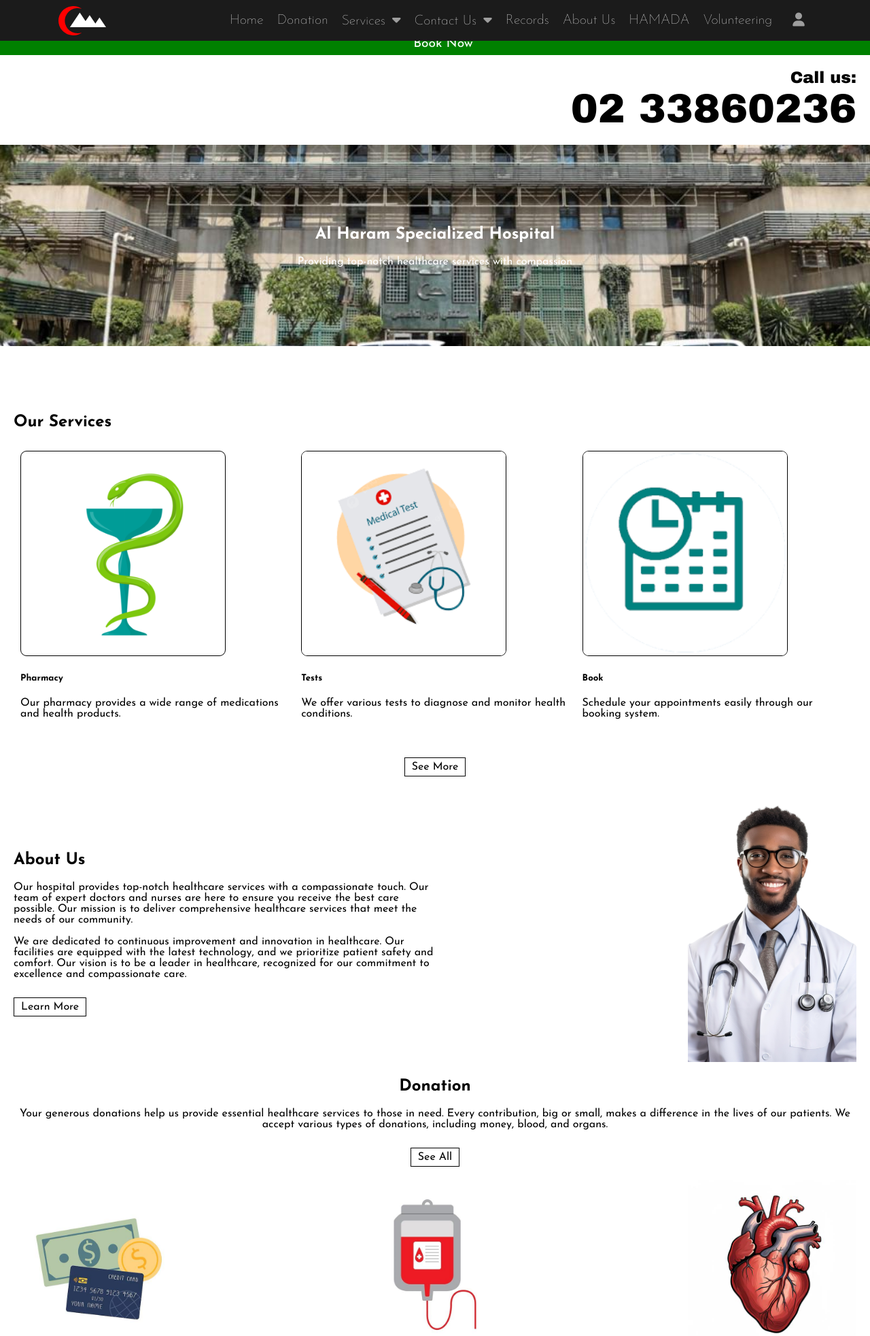
After one commit to EyadMohamed919/Al-Haram-Specialized-Hospital, a PHP site: page /contactUs/index.php in a window 1280 px wide. The commit adds this page. Shown: the top 1965 px of the page at 68% size. Run offline with PHP 8.4, Linux system fonts and the light colour scheme; some libraries are stand-ins or nearby versions.

Commit message:
updated index.php

```diff
--- /dev/null
+++ b/contactUs/index.php
@@ -0,0 +1,252 @@
+<!DOCTYPE html>
+<html lang="en">
+<head>
+    <meta charset="UTF-8">
+    <link rel='preconnect' href='https://fonts.googleapis.com'>
+    <link rel='preconnect' href='https://fonts.gstatic.com' crossorigin>
+    <link href='https://fonts.googleapis.com/css2?family=Josefin+Sans:ital,wght@0,100..700;1,100..700&family=Montserrat:ital,wght@0,100..900;1,100..900&display=swap' rel='stylesheet'>
+    <script src='https://kit.fontawesome.com/c19e8a164c.js' crossorigin='anonymous'></script>
+    <link rel='stylesheet' href='../CSS Sheets/aboutNavStyle.css'>
+    <link rel='stylesheet' href='../CSS Sheets/aboutAwardStyle.css'>
+    <meta name="viewport" content="width=device-width, initial-scale=1.0">
+    <meta name="description" content="This is the official website for Al-Haram specialized hospital. (not really this was created by some college students as a project)">
+    <meta name="keywords" content="Al-Haram Specialized Hospital, Al Haram Specialized Hospital, Alharam Specialized Hospital, Al-Hram Specialized Hospital, Al Harm Specialized Hospital, Al-Harem Specialized Hospital, El Haram Specialized Hospital, Alharam Specialised Hospital, Alharam Specailized Hospital, Al-Harram Specialized Hospital, Alhram Specialized Hospital, Al-Heran Specialized Hospital, Alharem Specialized Hospital, Alharan Specialized Hospital, Al-Haram Specalized Hospital, Al Haram Specelized Hospitel, Alharam Specialezed Hospial, Alharan Speshalized Hosptial, El-Haram Specialized Hosptl, Al-Hram Specialised Hospitl, Al-Harem Spechalised Hospitale, El Haram Specailized Hosptel, Alhram Specialised Hosbital, Alharem Specialzed Hosbitel, Al-Haram Specialty Hospital, Alharam Medical Hospital, Al Haram Medical Centre, Specialized Al-Haram Hospital, Al-Haram Hospital Cairo">
+    <title>Al Haram Hospital Homepage</title>
+    <link rel="icon" type="image/x-icon" href="../CSS Sheets/Images/AboutUsImages/favicon.svg">
+    <meta property="og:title" content="Al-Haram Specialized Hospital">
+    <meta property="og:description" content="Al-Haram Specialized Hospital site (Unofficial)">
+    <meta property="og:image" content="../CSS Sheets/Images/AboutUsImages/favicon.svg">
+    <style>
+        .hero {
+            background: url(../CSS/Sheets/Images/Home-ContactImages/hospitalBuild.jpeg) no-repeat center center;
+            background-size: cover;
+            background-position: 0 -400px;
+            color: white;
+            padding: 100px 0;
+            text-align: center;
+        }
+        .service-item img {
+            height: 300px;
+            width: 300px;
+            object-fit: cover;
+            border: 1px solid black;
+        }
+        .phone-number {
+            text-align: right;
+            padding: 20px;
+            font-size: 1.5em;
+            background-color: white;
+            color: black;
+            font-family: 'Arial Black', sans-serif;
+        }
+        .phone-number .big-number {
+            font-size: 2.5em;
+            color: black;
+        }
+        .book-now {
+            border: 2px solid green;
+            background-color: green;
+            color: white;
+            text-align: center;
+            padding: 5px 10px;
+            font-size: 1.2em;
+            display: inline-block;
+            margin: 0 auto;
+            margin-top: 3rem;
+            display: inline;
+            width: 100%;
+        }
+        .services-section {
+            border: 1px solid black;
+            padding: 20px;
+            margin-top: 10px;
+        }
+        .service-item {
+            margin-bottom: 20px;
+        }
+        .see-more, .learn-more, .see-all {
+            display: inline-block;
+            margin-top: 10px;
+            padding: 5px 10px;
+            border: 1px solid black;
+            color: black;
+            text-decoration: none;
+            margin-left: auto;
+            margin-right: auto;
+        }
+        .about-us {
+            display: flex;
+            justify-content: space-between;
+            align-items: center;
+            margin-top: 20px;
+        }
+        .about-us .about-text {
+            width: 50%;
+        }
+        .about-us .about-image {
+            width: 50%;
+        }
+        .about-us .about-image img {
+            width: 100%;
+            height: 400px;
+            object-fit: cover;
+        }
+        .donation-section, .volunteering-section {
+            text-align: center;
+            margin-top: 20px;
+        }
+        .donation-section .donation-images, .volunteering-section .volunteering-images {
+            display: flex;
+            justify-content: space-between;
+            margin-top: 20px;
+        }
+        .donation-section .donation-images div, .volunteering-section .volunteering-images div {
+            width: 30%;
+        }
+        .donation-section .donation-images img, .volunteering-section .volunteering-images img {
+            width: 100%;
+            height: auto;
+        }
+        .donation-section .donation-images p, .volunteering-section .volunteering-images p {
+            margin-top: 10px;
+            text-align: center;
+        }
+        .visit-section {
+            background-color: grey;
+            padding: 20px;
+            color: white;
+        }
+        .visit-section h2 {
+            font-size: 2em;
+            font-weight: bold;
+        }
+        .Money {
+            color: greenyellow;
+            font-size: 30px;
+            font-weight: bold;
+        }
+        .Blood{
+            color: red;
+            font-size: 30px;
+            font-weight: bold;
+        }
+        .Organs{
+            color: orange;
+            font-size: 30px;
+            font-weight: bold;
+        }
+        #body {
+            padding: 20px;
+        }
+    </style>
+</head>
+<body>
+    <div class="book-now">
+        <center>
+            <a href="#" style="color: white; text-decoration: none;">Book Now</a>
+        </center>
+    </div>
+    <div class="phone-number">
+        Call us: <br>
+        <span class="big-number">02 33860236</span>
+    </div>
+    <?php
+        include_once("../repeated.php");
+        navBar();
+    ?>
+    <div style="background: url('../CSS Sheets/Images/Home-ContactImages/hospitalBuild.jpeg') no-repeat center center; background-size: cover; background-position: 0 -400px; color: white; padding: 100px 0; text-align: center;">
+        <h2>Al Haram Specialized Hospital</h2>
+        <p>Providing top-notch healthcare services with compassion</p>
+    </div>
+    <section id="body">
+        <div style="margin-top: 5rem;">
+            <div style="width: 100%;">
+                <h2>Our Services</h2>
+            </div>
+            <div style="width: 33.33%; float: left; padding: 10px; box-sizing: border-box; margin-bottom: 20px;">
+                <a href="#"><img src="../CSS Sheets/Images/Home-ContactImages/pngtree-pharmacy-snake-medical-bowl-png-image_6534987.png" alt="Pharmacy" style="height: 300px; border-radius: 9px; width: 300px; object-fit: cover; border: 1px solid black;"></a>
+                <h5>Pharmacy</h5>
+                <p>Our pharmacy provides a wide range of medications and health products.</p>
+            </div>
+            <div style="width: 33.33%; float: left; padding: 10px; box-sizing: border-box; margin-bottom: 20px;">
+                <a href="#"><img src="../CSS Sheets/Images/Home-ContactImages/test.png" alt="Tests" style="height: 300px; width: 300px; object-fit: cover; border-radius: 9px; border: 1px solid black;"></a>
+                <h5>Tests</h5>
+                <p>We offer various tests to diagnose and monitor health conditions.</p>
+            </div>
+            <div style="width: 33.33%; float: left; padding: 10px; box-sizing: border-box; margin-bottom: 20px;">
+                <a href="#"><img src="../CSS Sheets/Images/Home-ContactImages/book.png" alt="Book" style="height: 300px; width: 300px; border-radius: 9px; object-fit: cover; border: 1px solid black;"></a>
+                <h5>Book</h5>
+                <p>Schedule your appointments easily through our booking system.</p>
+            </div>
+        </div>
+        <div style="clear: both; text-align: center; margin-top: 2rem;">
+            <a href="#" style="display: inline-block; margin-top: 10px; padding: 5px 10px; border: 1px solid black; color: black; text-decoration: none; margin-left: auto; margin-right: auto;">See More</a>
+        </div>
+        <div style="display: flex; justify-content: space-between; align-items: center; margin-top: 20px;">
+            <div style="width: 50%;">
+                <h2>About Us</h2>
+                <p>Our hospital provides top-notch healthcare services with a compassionate touch. Our team of expert doctors and nurses are here to ensure you receive the best care possible. Our mission is to deliver comprehensive healthcare services that meet the needs of our community.</p>
+                <p>We are dedicated to continuous improvement and innovation in healthcare. Our facilities are equipped with the latest technology, and we prioritize patient safety and comfort. Our vision is to be a leader in healthcare, recognized for our commitment to excellence and compassionate care.</p>
+                <a href="#" style="display: inline-block; margin-top: 10px; padding: 5px 10px; border: 1px solid black; color: black; text-decoration: none; margin-left: auto; margin-right: auto;">Learn More</a>
+            </div>
+            <div style="width: 20%;">
+                <img src="../CSS Sheets/Images/Home-ContactImages/about us.png" alt="About Us Image" style="width: 100%; height: 400px; object-fit: cover;">
+            </div>
+        </div>
+        <div style="text-align: center; margin-top: 20px;">
+            <h2>Donation</h2>
+            <div>
+                <p>Your generous donations help us provide essential healthcare services to those in need. Every contribution, big or small, makes a difference in the lives of our patients. We accept various types of donations, including money, blood, and organs.</p>
+                <a href="#" style="display: inline-block; margin-top: 10px; padding: 5px 10px; border: 1px solid black; color: black; text-decoration: none; margin-left: auto; margin-right: auto;">See All</a>
+            </div>
+            <div style="display: flex; justify-content: space-between; margin-top: 20px;">
+                <div style="width: 20%;">
+                    <a href="#"><img src="../CSS Sheets/Images/Home-ContactImages/money.jpeg" alt="Money" style="width: 100%; height: auto;"></a>
+                    <p style="color: greenyellow; font-size: 30px; font-weight: bold; margin-top: 10px; text-align: center;">Money</p>
+                </div>
+                <div style="width: 20%;">
+                    <a href="#"><img src="../CSS Sheets/Images/Home-ContactImages/blood.jpeg" alt="Blood" style="width: 100%; height: auto;"></a>
+                    <p style="color: red; font-size: 30px; font-weight: bold; margin-top: 10px; text-align: center;">Blood</p>
+                </div>
+                <div style="width: 20%;">
+                    <a href="#"><img src="../CSS Sheets/Images/Home-ContactImages/heart.jpeg" alt="Organs" style="width: 100%; height: auto;"></a>
+                    <p style="color: orange; font-size: 30px; font-weight: bold; margin-top: 10px; text-align: center;">Organs</p>
+                </div>
+            </div>
+        </div>
+        <div style="text-align: center; margin-top: 20px;">
+            <h2>Volunteering</h2>
+            <div>
+                <p>Join our team of volunteers and make a difference in our community. Whether you have medical expertise or just a passion for helping others, we welcome your support. You can contribute your time and skills in various ways to help those in need.</p>
+                <a href="#" style="display: inline-block; margin-top: 10px; padding: 5px 10px; border: 1px solid black; color: black; text-decoration: none; margin-left: auto; margin-right: auto;">See All</a>
+            </div>
+            <div style="display: flex; justify-content: space-between; margin-top: 20px;">
+                <div style="width: 20%;">
+                    <a href="#"><img src="../CSS Sheets/Images/Home-ContactImages/medical volun.jpeg" alt="Medical Office" style="width: 100%; border-radius: 9px; height: auto;"></a>
+                    <p style="margin-top: 10px; text-align: center;">Medical volunteering</p>
+                </div>
+                <div style="width: 20%;">
+                    <a href="#"><img src="../CSS Sheets/Images/Home-ContactImages/office volun.jpeg" alt="Community Support" style="width: 100%; border-radius: 9px; height: auto;"></a>
+                    <p style="margin-top: 10px; text-align: center;">Community Support</p>
+                </div>
+                <div style="width: 20%;">
+                    <a href="#"><img src="../CSS Sheets/Images/Home-ContactImages/childlife.jpeg" alt="Administrative Help" style="width: 100%; border-radius: 9px; height: auto;"></a>
+                    <p style="margin-top: 10px; text-align: center;">Child life volunteering</p>
+                </div>
+            </div>
+        </div>
+    </section>
+    <div style="background-color: grey; padding: 20px; color: white; text-align: center;">
+        <h2 style="font-size: 2em; font-weight: bold;">Visit Us</h2>
+        <p>11111 Street</p>
+        <h2 style="font-size: 2em; font-weight: bold;">Call Us</h2>
+        <p>Reserve an appointment: 11111</p>
+        <p>WhatsApp: 11111</p>
+        <p>To contact us: 11111@gmail.com</p>
+        <p>Emergency Ambulance: 11111</p>
+    </div>
+    <footer style="background-color: black; color: white; text-align: center; padding: 1rem 0;">
+        <p>&copy; 2024 Al Haram Hospital. All rights reserved.</p>
+    </footer>
+</body>
+</html>
--- a/repeated.php
+++ b/repeated.php
@@ -5,7 +5,7 @@ function navBar()
     echo "<nav>
             <img src='../CSS Sheets/Images/AboutUsImages/Hospital_Logo.svg' class='nav-logo' alt=''>
             <div class='nav-container'>
-                <a class='nav-links' href='../index.php'>Home</a>
+                <a class='nav-links' href='../contactUs/index.php'>Home</a>
                 <a class='nav-links' href='../Donations/Donations-Homepage.php'>Donation</a>
                 <div class='nav-dropdown'>
                     <a class='nav-links' href='../services/ServicesMain.php'>Services<i class='fa-solid fa-caret-down'></i></a>
```
Also changed, not shown: index.php (deleted, +0 -320 lines).
